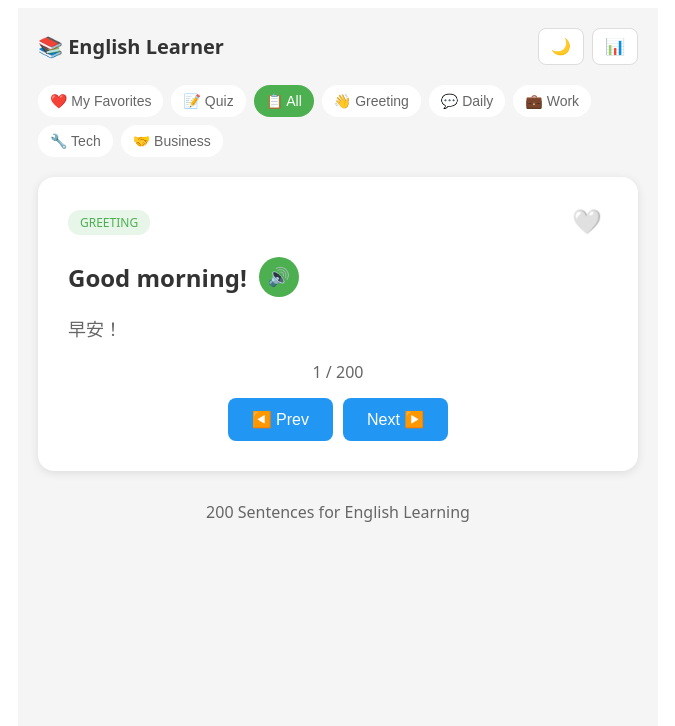
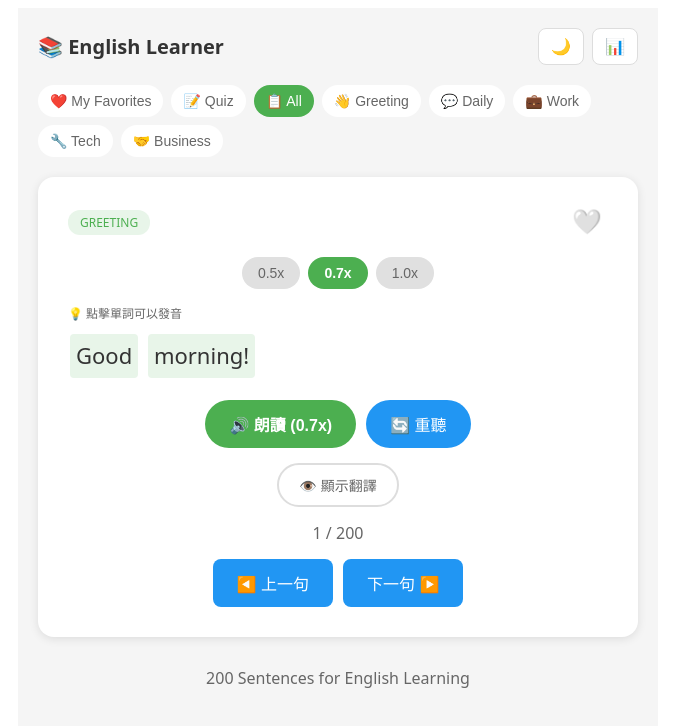
Before and after one commit to jun20250621-prog/english-learner, a React (Create React App) app: page / in a window 1280 px wide. Shown: the top 726 px of the page, without its empty margins (302-977 px from the left). Built offline with nearby package versions, Linux system fonts and the light colour scheme.

Commit message:
feat: 慢速語音預設 + 單詞點讀功能

```diff
--- a/src/App.js
+++ b/src/App.js
@@ -1,7 +1,7 @@
-import React, { useState, useEffect } from 'react';
+import React, { useState, useEffect, useCallback } from 'react';
 import { sentences } from './data/sentences';
 
-// ========== 取得儲存的資料 ==========
+// ========== 工具函數 ==========
 const getStoredData = (key, defaultValue) => {
   try {
     const stored = localStorage.getItem(key);
@@ -15,10 +15,8 @@ const saveData = (key, value) => {
   localStorage.setItem(key, JSON.stringify(value));
 };
 
-// ========== 取得今天的日期字串 ==========
 const getToday = () => new Date().toISOString().split('T')[0];
 
-// ========== 初始化學習紀錄 ==========
 const initializeProgress = () => {
   const today = getToday();
   const stored = getStoredData('learningProgress', null);
@@ -38,22 +36,115 @@ const initializeProgress = () => {
   return initial;
 };
 
+// ========== 單詞點讀組件 ==========
+const ClickableWord = ({ word, onSpeak, darkMode }) => {
+  const theme = darkMode ? {
+    bg: '#333',
+    hover: '#444'
+  } : {
+    bg: '#e8f5e9',
+    hover: '#c8e6c9'
+  };
+
+  const style = {
+    display: 'inline-block',
+    padding: '2px 6px',
+    margin: '2px',
+    borderRadius: '4px',
+    cursor: 'pointer',
+    backgroundColor: theme.bg,
+    transition: 'all 0.2s',
+    fontSize: 'inherit',
+  };
+
+  const handleClick = (e) => {
+    e.stopPropagation();
+    onSpeak(word);
+  };
+
+  return (
+    <span
+      style={style}
+      onClick={handleClick}
+      onMouseEnter={(e) => e.target.style.backgroundColor = theme.hover}
+      onMouseLeave={(e) => e.target.style.backgroundColor = theme.bg}
+      title="點擊發音"
+    >
+      {word}
+    </span>
+  );
+};
+
+// ========== 速度控制組件 ==========
+const SpeedControl = ({ rate, onRateChange, darkMode }) => {
+  const speeds = [
+    { value: 0.5, label: '0.5x' },
+    { value: 0.7, label: '0.7x' },
+    { value: 1.0, label: '1.0x' }
+  ];
+
+  const theme = darkMode ? {
+    bg: '#1e1e1e',
+    active: '#4CAF50',
+    inactive: '#333'
+  } : {
+    bg: 'white',
+    active: '#4CAF50',
+    inactive: '#e0e0e0'
+  };
+
+  const containerStyle = {
+    display: 'flex',
+    gap: '8px',
+    justifyContent: 'center',
+    marginBottom: '15px',
+  };
+
+  const btnStyle = (isActive) => ({
+    padding: '8px 16px',
+    border: 'none',
+    borderRadius: '20px',
+    cursor: 'pointer',
+    fontSize: '14px',
+    fontWeight: isActive ? 'bold' : 'normal',
+    backgroundColor: isActive ? theme.active : theme.inactive,
+    color: isActive ? 'white' : (darkMode ? '#aaa' : '#666'),
+  });
+
+  return (
+    <div style={containerStyle}>
+      {speeds.map(s => (
+        <button
+          key={s.value}
+          style={btnStyle(rate === s.value)}
+          onClick={() => onRateChange(s.value)}
+        >
+          {s.label}
+        </button>
+      ))}
+    </div>
+  );
+};
+
+// ========== 主應用 ==========
 function App() {
   // ---------- 狀態 ----------
   const [darkMode, setDarkMode] = useState(() => getStoredData('darkMode', false));
+  const [speechRate, setSpeechRate] = useState(() => getStoredData('speechRate', 0.7));
   const [currentIndex, setCurrentIndex] = useState(0);
   const [category, setCategory] = useState('all');
   const [favorites, setFavorites] = useState(() => getStoredData('favorites', []));
   const [showFavorites, setShowFavorites] = useState(false);
   const [showStats, setShowStats] = useState(false);
   const [showQuiz, setShowQuiz] = useState(false);
+  const [showTranslation, setShowTranslation] = useState(false);
 
   // 測驗模式狀態
-  const [quizMode, setQuizMode] = useState('choice'); // 'choice' or 'fill'
+  const [quizMode, setQuizMode] = useState('choice');
   const [quizSentence, setQuizSentence] = useState(null);
   const [quizOptions, setQuizOptions] = useState([]);
   const [userAnswer, setUserAnswer] = useState('');
-  const [quizResult, setQuizResult] = useState(null); // null, true, false
+  const [quizResult, setQuizResult] = useState(null);
 
   // 進度統計
   const [progress, setProgress] = useState(initializeProgress);
@@ -72,7 +163,34 @@ function App() {
   // ---------- 儲存變更 ----------
   useEffect(() => saveData('favorites', favorites), [favorites]);
   useEffect(() => saveData('darkMode', darkMode), [darkMode]);
+  useEffect(() => saveData('speechRate', speechRate), [speechRate]);
   useEffect(() => saveData('learningProgress', progress), [progress]);
+
+  // ---------- 朗讀函數 ----------
+  const speak = useCallback((text, rate = speechRate) => {
+    // 停止當前朗讀
+    speechSynthesis.cancel();
+
+    const utterance = new SpeechSynthesisUtterance(text);
+    utterance.lang = 'en-US';
+    utterance.rate = rate;
+    utterance.pitch = 1;
+
+    speechSynthesis.speak(utterance);
+  }, [speechRate]);
+
+  // ---------- 朗讀單詞 ----------
+  const speakWord = useCallback((word) => {
+    // 單詞永遠用慢速 (0.5) 發音
+    speak(word, 0.5);
+  }, [speak]);
+
+  // ---------- 朗讀句子 ----------
+  const speakSentence = useCallback(() => {
+    if (current) {
+      speak(current.en, speechRate);
+    }
+  }, [current, speak, speechRate]);
 
   // ---------- 更新學習進度 ----------
   const updateProgress = (isCorrect = null) => {
@@ -107,14 +225,6 @@ function App() {
     });
   };
 
-  // ---------- 朗讀功能 ----------
-  const speak = (text) => {
-    const utterance = new SpeechSynthesisUtterance(text);
-    utterance.lang = 'en-US';
-    utterance.rate = 0.8;
-    speechSynthesis.speak(utterance);
-  };
-
   // ---------- 收藏功能 ----------
   const toggleFavorite = (id) => {
     if (favorites.includes(id)) {
@@ -127,11 +237,13 @@ function App() {
   // ---------- 卡片導航 ----------
   const next = () => {
     setCurrentIndex((currentIndex + 1) % filteredSentences.length);
+    setShowTranslation(false);
     updateProgress();
   };
 
   const prev = () => {
     setCurrentIndex((currentIndex - 1 + filteredSentences.length) % filteredSentences.length);
+    setShowTranslation(false);
     updateProgress();
   };
 
@@ -140,12 +252,10 @@ function App() {
     setQuizResult(null);
     setUserAnswer('');
 
-    // 隨機選擇一個句子
     const randomSentence = sentences[Math.floor(Math.random() * sentences.length)];
     setQuizSentence(randomSentence);
 
     if (quizMode === 'choice') {
-      // 產生 4 個選項 (1 個正確 + 3 個隨機)
       const wrongOptions = sentences
         .filter(s => s.id !== randomSentence.id)
         .sort(() => Math.random() - 0.5)
@@ -166,7 +276,6 @@ function App() {
     if (quizMode === 'choice') {
       isCorrect = userAnswer === quizSentence.zh;
     } else {
-      // 填空模式：忽略大小寫和空格
       const userAns = userAnswer.trim().toLowerCase();
       const correctAns = quizSentence.zh.replace(/[^a-zA-Z0-9]/g, '').toLowerCase();
       isCorrect = userAns === correctAns ||
@@ -181,6 +290,31 @@ function App() {
     setShowQuiz(false);
     setQuizSentence(null);
     setQuizResult(null);
+  };
+
+  // ---------- 將句子轉換為可點擊的單詞 ----------
+  const renderClickableWords = (text) => {
+    // 簡單分詞：按空格和標點符號分割
+    const words = text.split(/(\s+)/).filter(Boolean);
+
+    return words.map((word, index) => {
+      // 如果是純空白，跳過
+      if (word.trim() === '') {
+        return <span key={index}>{word}</span>;
+      }
+      // 如果是標點符號，也跳過
+      if (/^[^\w\s]+$/.test(word.trim())) {
+        return <span key={index} style={{marginRight: '2px'}}>{word}</span>;
+      }
+      return (
+        <ClickableWord
+          key={index}
+          word={word.trim()}
+          onSpeak={speakWord}
+          darkMode={darkMode}
+        />
+      );
+    });
   };
 
   // ---------- 主題樣式 ----------
@@ -237,33 +371,6 @@ function App() {
       cursor: 'pointer',
       fontSize: '16px',
     },
-    stats: {
-      fontSize: '18px',
-    },
-    nav: {
-      display: 'flex',
-      flexWrap: 'wrap',
-      gap: '8px',
-      marginBottom: '20px',
-    },
-    tab: {
-      padding: '8px 12px',
-      border: 'none',
-      borderRadius: '20px',
-      backgroundColor: theme.cardBg,
-      color: theme.textSecondary,
-      cursor: 'pointer',
-      fontSize: '14px',
-    },
-    activeTab: {
-      padding: '8px 12px',
-      border: 'none',
-      borderRadius: '20px',
-      backgroundColor: theme.accent,
-      color: 'white',
-      cursor: 'pointer',
-      fontSize: '14px',
-    },
     card: {
       backgroundColor: theme.cardBg,
       borderRadius: '16px',
@@ -290,30 +397,55 @@ function App() {
       fontSize: '24px',
       cursor: 'pointer',
     },
-    english: {
+    englishSection: {
+      marginBottom: '20px',
+    },
+    englishText: {
+      fontSize: '22px',
+      lineHeight: '1.8',
+      marginBottom: '15px',
+      wordBreak: 'break-word',
+    },
+    wordHint: {
+      fontSize: '12px',
+      color: theme.textSecondary,
+      marginBottom: '10px',
       display: 'flex',
       alignItems: 'center',
-      gap: '12px',
-      marginBottom: '15px',
+      gap: '5px',
     },
-    englishText: {
-      fontSize: '24px',
-      fontWeight: 'bold',
-      margin: 0,
+    speakRow: {
+      display: 'flex',
+      gap: '10px',
+      flexWrap: 'wrap',
+      justifyContent: 'center',
     },
     speakBtn: {
+      padding: '12px 24px',
+      border: 'none',
+      borderRadius: '25px',
+      cursor: 'pointer',
+      fontSize: '16px',
+      display: 'flex',
+      alignItems: 'center',
+      gap: '8px',
+    },
+    speakBtnPrimary: {
       backgroundColor: theme.accent,
-      border: 'none',
-      borderRadius: '50%',
-      width: '40px',
-      height: '40px',
-      fontSize: '18px',
-      cursor: 'pointer',
+      color: 'white',
+      fontWeight: 'bold',
+    },
+    speakBtnSecondary: {
+      backgroundColor: theme.button,
+      color: 'white',
     },
     chinese: {
       color: theme.textSecondary,
       fontSize: '18px',
       marginBottom: '20px',
+      padding: '15px',
+      backgroundColor: theme.bg,
+      borderRadius: '8px',
     },
     progress: {
       textAlign: 'center',
@@ -343,6 +475,84 @@ function App() {
       textAlign: 'center',
       marginTop: '30px',
       color: theme.textSecondary,
+    },
+    // 導航樣式
+    nav: {
+      display: 'flex',
+      flexWrap: 'wrap',
+      gap: '8px',
+      marginBottom: '20px',
+    },
+    tab: {
+      padding: '8px 12px',
+      border: 'none',
+      borderRadius: '20px',
+      backgroundColor: theme.cardBg,
+      color: theme.textSecondary,
+      cursor: 'pointer',
+      fontSize: '14px',
+    },
+    activeTab: {
+      padding: '8px 12px',
+      border: 'none',
+      borderRadius: '20px',
+      backgroundColor: theme.accent,
+      color: 'white',
+      cursor: 'pointer',
+      fontSize: '14px',
+    },
+    // 翻譯按鈕
+    translationBtn: {
+      display: 'block',
+      margin: '15px auto',
+      padding: '10px 20px',
+      backgroundColor: 'transparent',
+      border: `2px solid ${theme.border}`,
+      borderRadius: '25px',
+      color: theme.textSecondary,
+      cursor: 'pointer',
+      fontSize: '14px',
+    },
+    // 統計樣式
+    statsCard: {
+      backgroundColor: theme.cardBg,
+      borderRadius: '16px',
+      padding: '20px',
+      marginBottom: '20px',
+    },
+    statsGrid: {
+      display: 'grid',
+      gridTemplateColumns: 'repeat(2, 1fr)',
+      gap: '15px',
+    },
+    statsItem: {
+      textAlign: 'center',
+      padding: '15px',
+      backgroundColor: theme.bg,
+      borderRadius: '12px',
+    },
+    statsValue: {
+      fontSize: '28px',
+      fontWeight: 'bold',
+      color: theme.accent,
+    },
+    statsLabel: {
+      fontSize: '12px',
+      color: theme.textSecondary,
+      marginTop: '5px',
+    },
+    progressBar: {
+      height: '8px',
+      backgroundColor: theme.border,
+      borderRadius: '4px',
+      marginTop: '10px',
+      overflow: 'hidden',
+    },
+    progressFill: {
+      height: '100%',
+      backgroundColor: theme.accent,
+      borderRadius: '4px',
+      transition: 'width 0.3s',
     },
     // 測驗樣式
     quizOverlay: {
@@ -426,47 +636,6 @@ function App() {
       color: theme.text,
       fontSize: '24px',
       cursor: 'pointer',
-    },
-    // 統計樣式
-    statsCard: {
-      backgroundColor: theme.cardBg,
-      borderRadius: '16px',
-      padding: '20px',
-      marginBottom: '20px',
-    },
-    statsGrid: {
-      display: 'grid',
-      gridTemplateColumns: 'repeat(2, 1fr)',
-      gap: '15px',
-    },
-    statsItem: {
-      textAlign: 'center',
-      padding: '15px',
-      backgroundColor: theme.bg,
-      borderRadius: '12px',
-    },
-    statsValue: {
-      fontSize: '28px',
-      fontWeight: 'bold',
-      color: theme.accent,
-    },
-    statsLabel: {
-      fontSize: '12px',
-      color: theme.textSecondary,
-      marginTop: '5px',
-    },
-    progressBar: {
-      height: '8px',
-      backgroundColor: theme.border,
-      borderRadius: '4px',
-      marginTop: '10px',
-      overflow: 'hidden',
-    },
-    progressFill: {
-      height: '100%',
-      backgroundColor: theme.accent,
-      borderRadius: '4px',
-      transition: 'width 0.3s',
     },
     modeSelector: {
       display: 'flex',
@@ -594,22 +763,58 @@ function App() {
             </button>
           </div>
 
-          <div style={styles.english}>
-            <h2 style={styles.englishText}>{current.en}</h2>
-            <button style={styles.speakBtn} onClick={() => speak(current.en)}>
-              🔊
+          {/* 速度控制 */}
+          <SpeedControl
+            rate={speechRate}
+            onRateChange={setSpeechRate}
+            darkMode={darkMode}
+          />
+
+          {/* 英文句子 - 可點擊單詞 */}
+          <div style={styles.englishSection}>
+            <div style={styles.wordHint}>
+              💡 點擊單詞可以發音
+            </div>
+            <div style={styles.englishText}>
+              {renderClickableWords(current.en)}
+            </div>
+          </div>
+
+          {/* 朗讀控制 */}
+          <div style={styles.speakRow}>
+            <button
+              style={{...styles.speakBtn, ...styles.speakBtnPrimary}}
+              onClick={speakSentence}
+            >
+              🔊 朗讀 ({speechRate}x)
+            </button>
+            <button
+              style={{...styles.speakBtn, ...styles.speakBtnSecondary}}
+              onClick={speakSentence}
+            >
+              🔄 重聽
             </button>
           </div>
 
-          <p style={styles.chinese}>{current.zh}</p>
+          {/* 翻譯顯示 */}
+          <button
+            style={styles.translationBtn}
+            onClick={() => setShowTranslation(!showTranslation)}
+          >
+            {showTranslation ? '🙈 隱藏翻譯' : '👁️ 顯示翻譯'}
+          </button>
+
+          {showTranslation && (
+            <p style={styles.chinese}>{current.zh}</p>
+          )}
 
           <div style={styles.progress}>
             {currentIndex + 1} / {filteredSentences.length}
           </div>
 
           <div style={styles.controls}>
-            <button style={styles.btn} onClick={prev}>◀️ Prev</button>
-            <button style={styles.btn} onClick={next}>Next ▶️</button>
+            <button style={styles.btn} onClick={prev}>◀️ 上一句</button>
+            <button style={styles.btn} onClick={next}>下一句 ▶️</button>
           </div>
         </div>
       ))}
```
